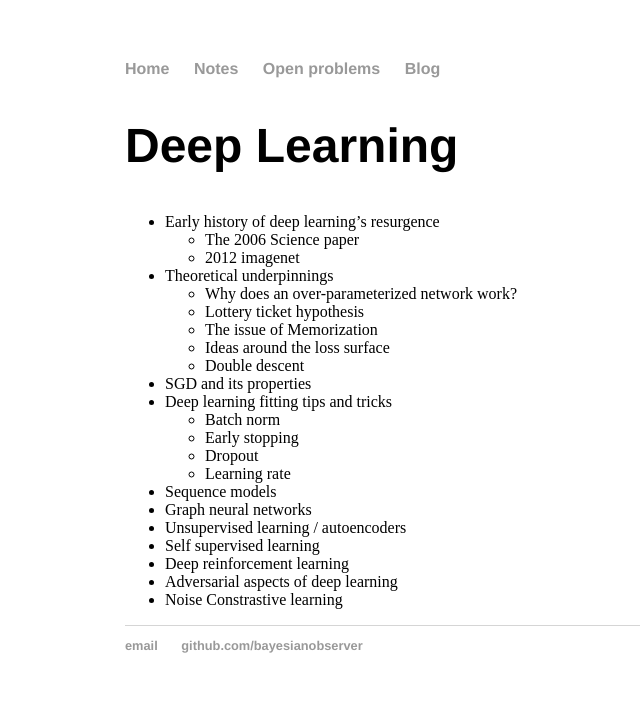
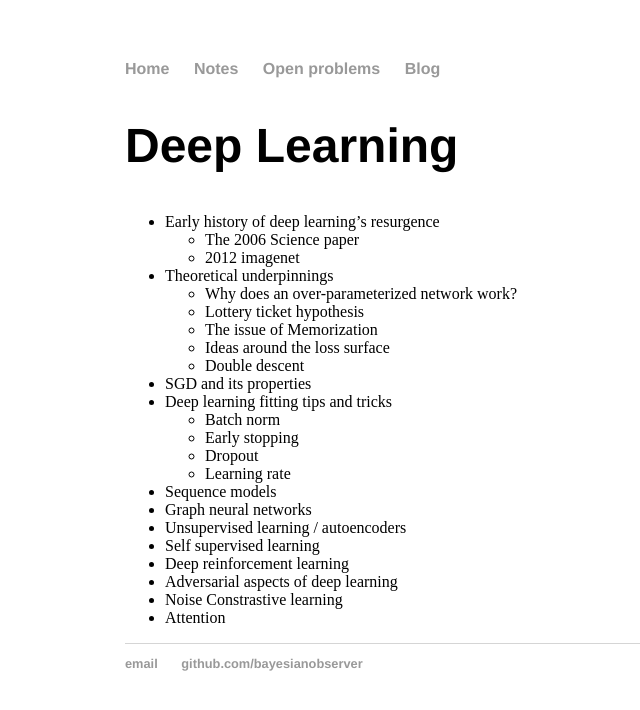
Before and after one commit to bayesianobserver/bayesianobserver.github.io, a Jekyll site: the page built from ml/deeplearning.md, in a window 1280 px wide. Shown: the top 710 px of the page, without its empty margins (67-707 px from the left). Built offline with Jekyll 4.4.1, drawn with Linux system fonts in a browser that asks for light colours.

Commit message:
Update deeplearning.md

```diff
--- a/ml/deeplearning.md
+++ b/ml/deeplearning.md
@@ -25,3 +25,4 @@ title: Deep Learning
 - Deep reinforcement learning
 - Adversarial aspects of deep learning
 - Noise Constrastive learning
+- Attention
```
